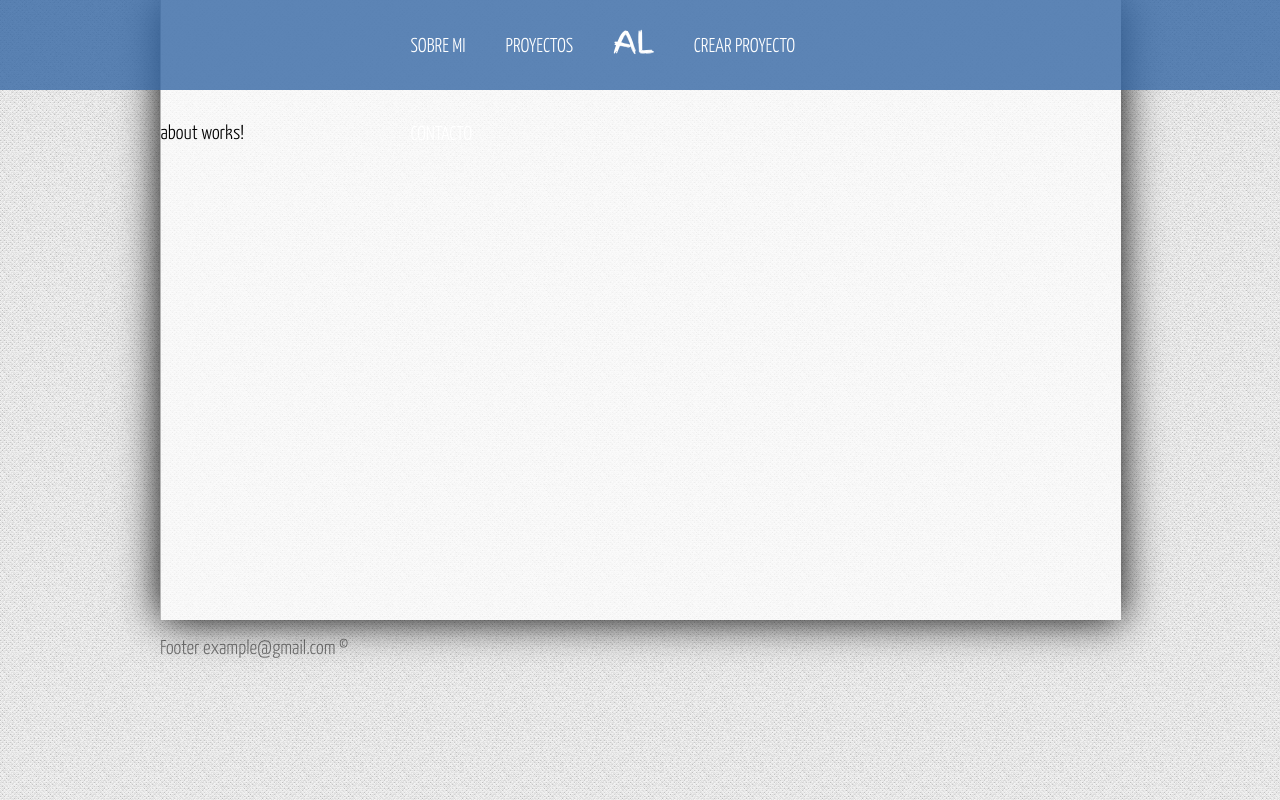
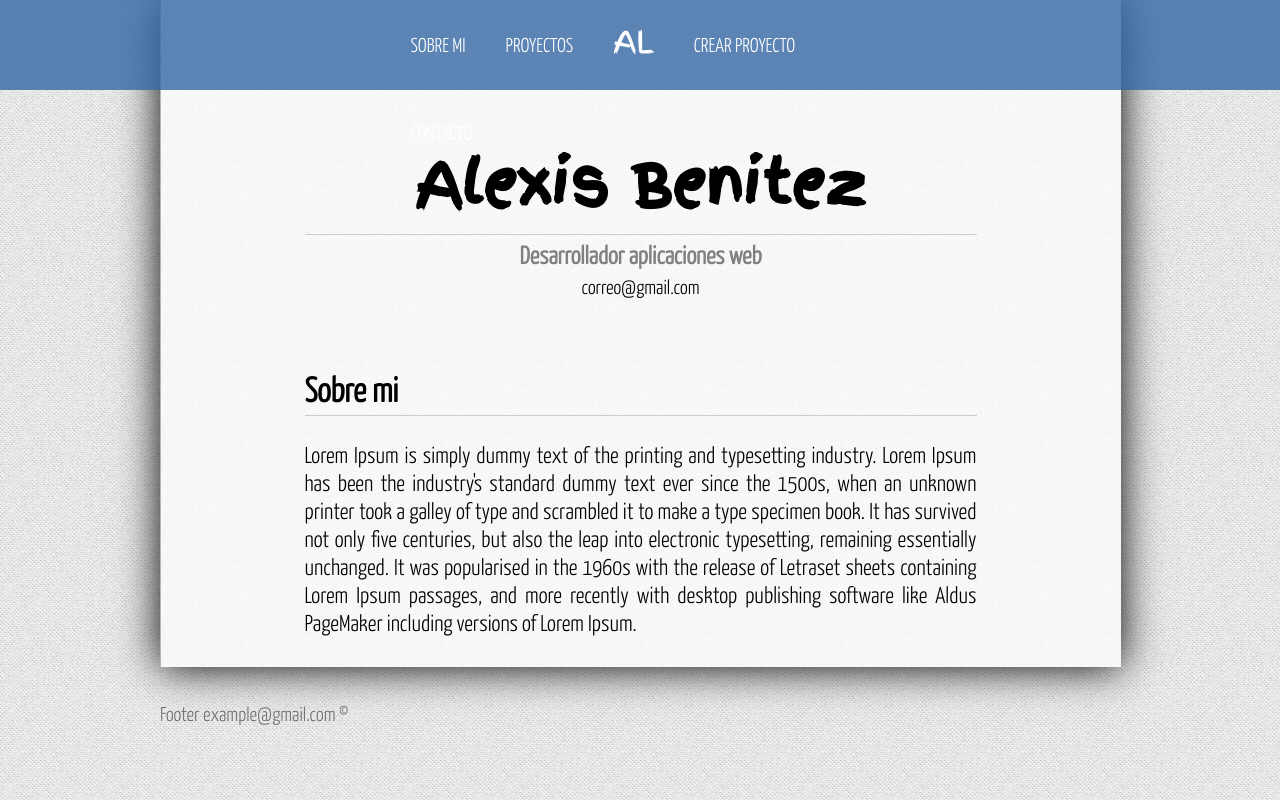
Before and after one commit to benitezalexis/Frontend-gestion-portafolio-, an Angular app: page / in a window 1280 px wide. Built offline with nearby package versions, Linux system fonts and the light colour scheme.

Commit message:
page about me

```diff
--- a/src/app/components/about/about.component.html
+++ b/src/app/components/about/about.component.html
@@ -1 +1,11 @@
-<p>about works!</p>
+<div id="title">
+	<h1>{{title}}</h1>
+	<h2>{{subtitle}}</h2>
+	<p>{{email}}</p>
+
+</div>
+
+<article class="about">
+	<h2>Sobre mi</h2>
+	<p>Lorem Ipsum is simply dummy text of the printing and typesetting industry. Lorem Ipsum has been the industry's standard dummy text ever since the 1500s, when an unknown printer took a galley of type and scrambled it to make a type specimen book. It has survived not only five centuries, but also the leap into electronic typesetting, remaining essentially unchanged. It was popularised in the 1960s with the release of Letraset sheets containing Lorem Ipsum passages, and more recently with desktop publishing software like Aldus PageMaker including versions of Lorem Ipsum.</p>
+</article>
--- a/src/app/components/about/about.component.ts
+++ b/src/app/components/about/about.component.ts
@@ -6,8 +6,16 @@
   styleUrls: ['./about.component.css']
 })
 export class AboutComponent implements OnInit {
+  public title: string;
+  public subtitle: string;
+  public email: string;
 
-  constructor() { }
+
+  constructor() {
+    this.title="Alexis Benitez";
+    this.subtitle="Desarrollador aplicaciones web";
+    this.email="correo@gmail.com"
+  }
 
   ngOnInit(): void {
   }
--- a/src/assets/css/style.css
+++ b/src/assets/css/style.css
@@ -108,3 +108,47 @@
 	padding-top: 15px;
 	color: rgba(0, 0, 0, 0.5);
 }
+
+/*Sobre mi*/
+#title{
+	width: 70%;
+	margin: 0px auto;
+	text-align: center;
+	margin-top:  20px;
+	margin-bottom: 70px;
+}
+
+#title h1{
+	font-family: "finger";
+	font-size:  60px;
+	border-bottom:  1px solid #ccc;
+	padding-bottom:  5px;
+
+}
+
+#title h2{
+	font-size: 25px;
+	color: gray;
+	margin-top:  5px;
+	margin-bottom: 5px;
+
+}
+
+article.about{
+	width:  70%;
+	margin:  0px auto;
+	margin-bottom: 20px;
+	font-size: 23px;
+}
+
+.about h2{
+	border-bottom: 1px solid #ccc;
+	padding-bottom: 5px;
+	margin-bottom: 5px;
+}
+
+.about p{
+	padding-top:  20px;
+	padding-bottom: 30px;
+	text-align:  justify;
+}
```
